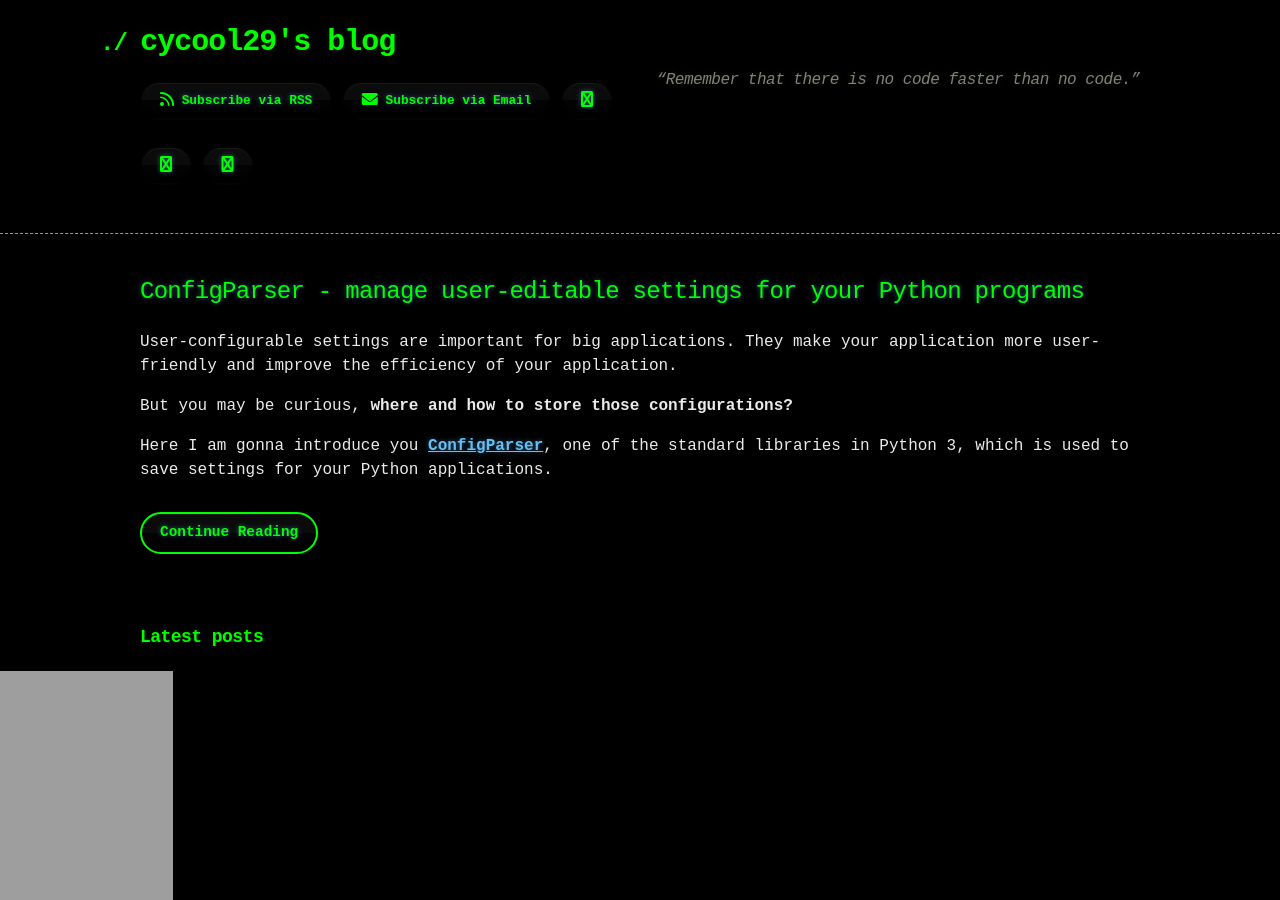
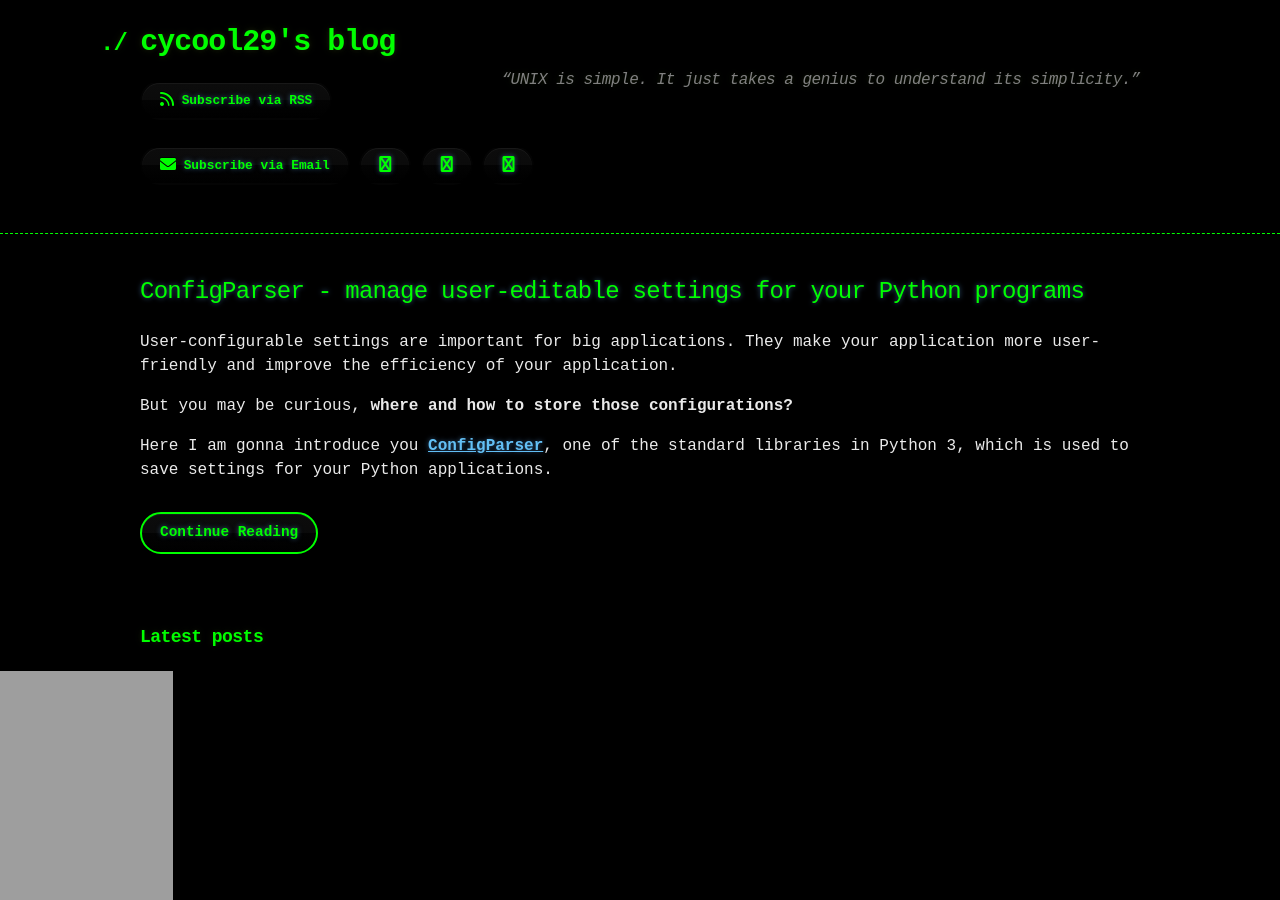
Before and after one commit to cycool29/cycool29.github.io, a Jekyll site: the page built from index.md, in a window 1280 px wide and 900 px high. Built offline with Jekyll 4.4.1, drawn with Linux system fonts in a browser that asks for light colours; a style sheet for code colours, icons or effects is not loaded.

Commit message:
Update quotes

```diff
--- a/_config.yml
+++ b/_config.yml
@@ -1,5 +1,5 @@
 title: cycool29's blog
-description: "“Remember that there is no code faster than no code.” "
+description: "“UNIX is simple. It just takes a genius to understand its simplicity.” "
 bio: A high school student. Intermediate in Python, Git, Bash. Learning JavaScript. He/Him. "
 author: cycool29
 url: https://cycool29.github.io
```
